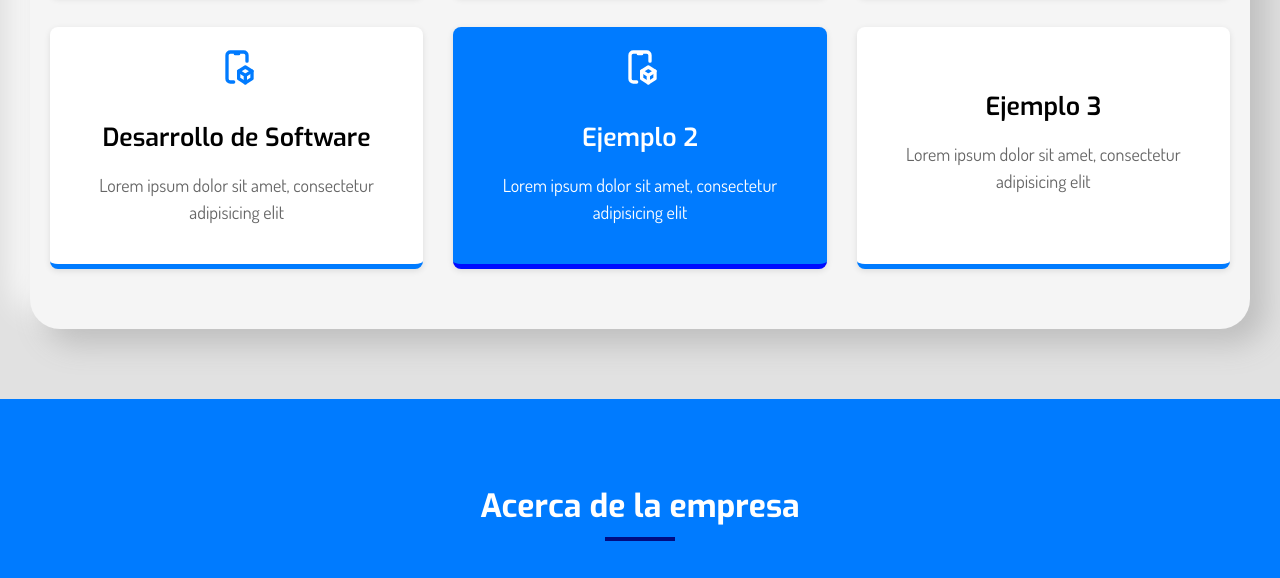
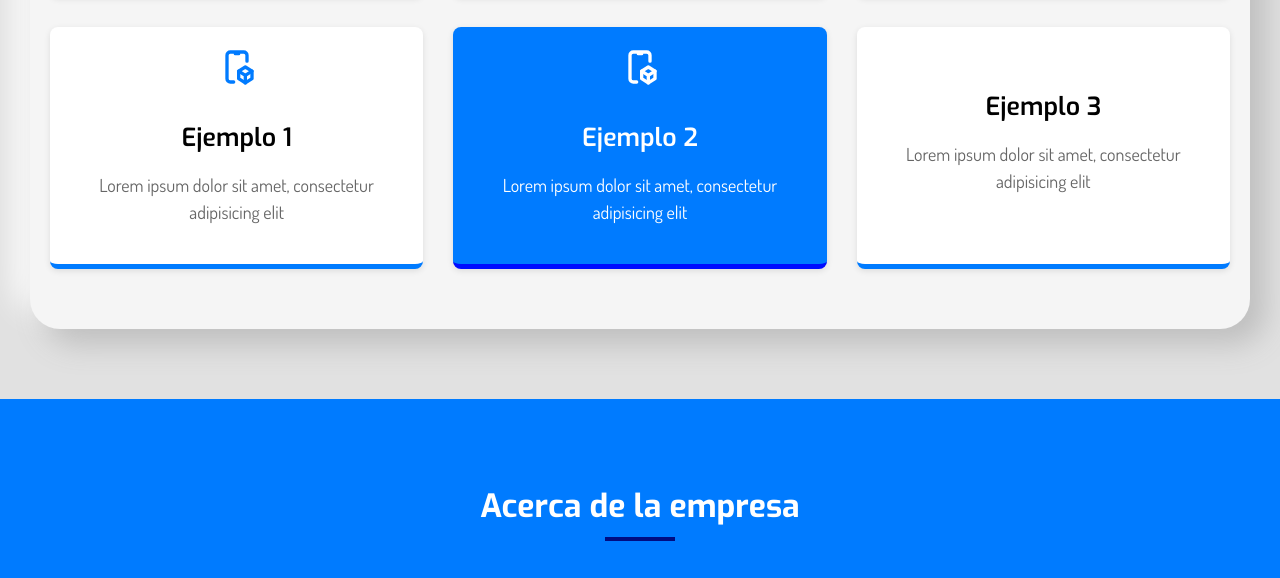
Before and after one commit to suline0/las, a plain HTML site: page index.html in a window 1280 px wide. Shown: the part 2512-3090 px from the top of the page. Drawn offline with Linux system fonts and the light colour scheme; grey boxes are pictures that could not be loaded; some icons are missing.

Commit message:
Update index.html

```diff
--- a/index.html
+++ b/index.html
@@ -129,7 +129,7 @@
         <div class="icon">
           <i class="fas"><svg  xmlns="http://www.w3.org/2000/svg"  width="24"  height="24"  viewBox="0 0 24 24"  fill="none"  stroke="currentColor"  stroke-width="2"  stroke-linecap="round"  stroke-linejoin="round"  class="icon icon-tabler icons-tabler-outline icon-tabler-augmented-reality-2"><path stroke="none" d="M0 0h24v24H0z" fill="none"/><path d="M10 21h-2a2 2 0 0 1 -2 -2v-14a2 2 0 0 1 2 -2h8a2 2 0 0 1 2 2v3.5" /><path d="M17 17l-4 -2.5l4 -2.5l4 2.5v4.5l-4 2.5z" /><path d="M13 14.5v4.5l4 2.5" /><path d="M17 17l4 -2.5" /><path d="M11 4h2" /></svg></i>
         </div>
-        <h3 class="card-title">Desarrollo de Software</h3>
+        <h3 class="card-title">Ejemplo 1</h3>
         <p class="card-description">Lorem ipsum dolor sit amet, consectetur adipisicing elit</p>
       </div>
       <div class="card-dos">
```
